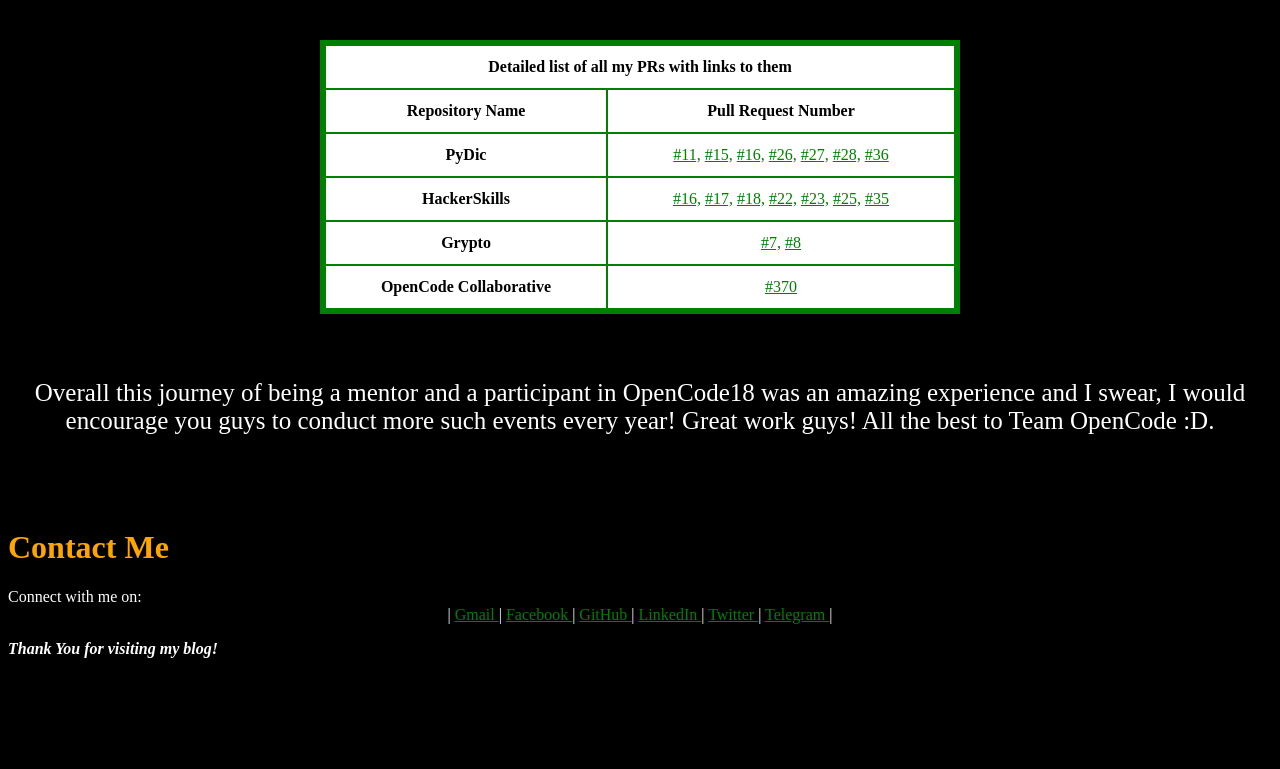
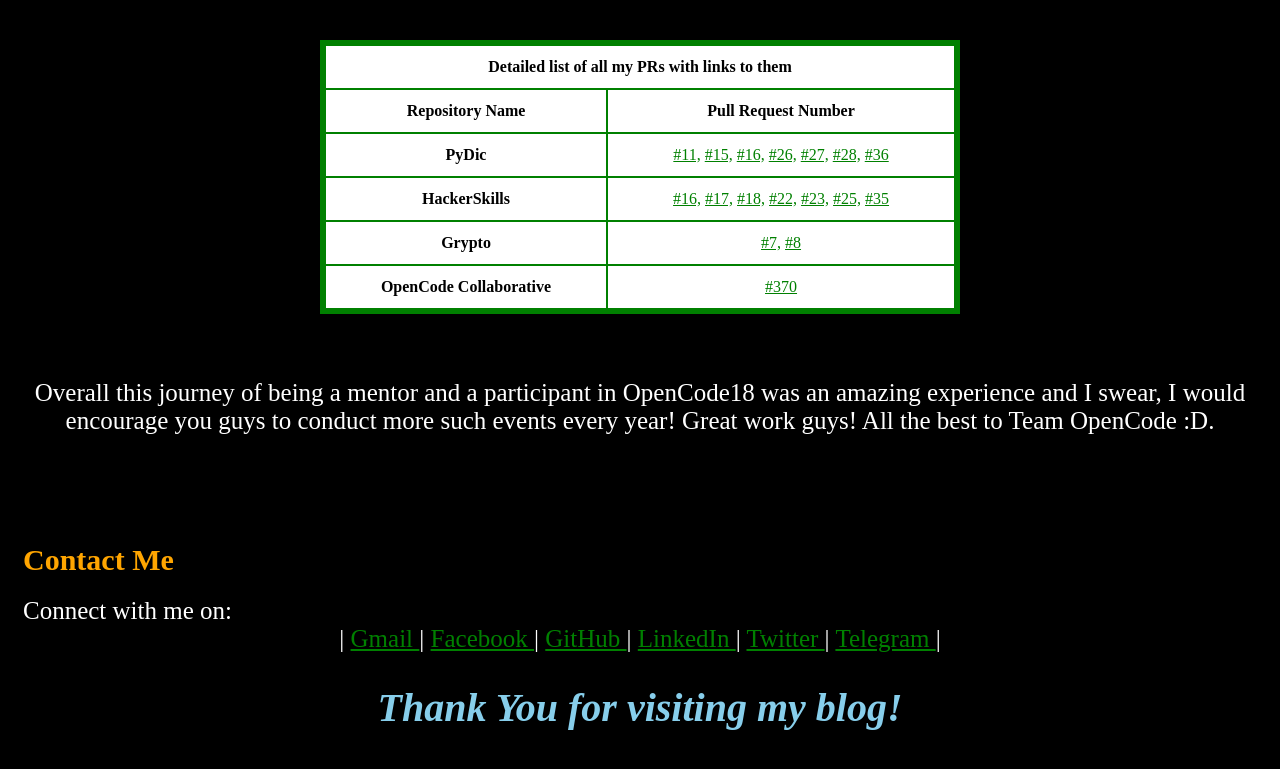
Before and after one commit to rahulkumaran/rahulkumaran.github.io, a plain HTML site: page opencode18.html in a window 1280 px wide. Shown: the part 4719-5488 px from the top of the page. Before the commit the page ends 5447 px from the top, so only its background shows below. Drawn offline with Linux system fonts and the light colour scheme.

Commit message:
made changes to the connect with me section

```diff
--- a/opencode18.html
+++ b/opencode18.html
@@ -33,6 +33,18 @@ a{
 
 span{
 	color : orange
+}
+.projects,.kwoc,.contact_me{
+	padding: 15px;
+	font-size: 15px;
+}
+.extra,.project_desc,.Utlyz-CLI,.Encrypt,.Attendance-Manager,.Robo,.kwoc_desc,.contact_desc{
+	font-size: 25px;
+}
+div.thanks{
+	font-size: 40px;
+	color: skyblue;
+	text-align: center;
 }
 </style>
 </head>
```
